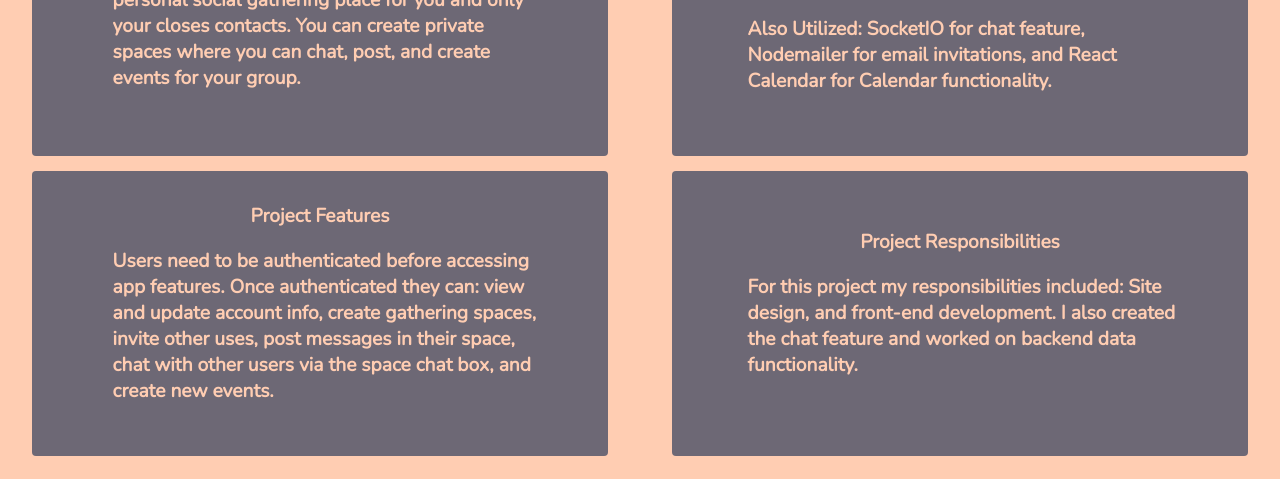
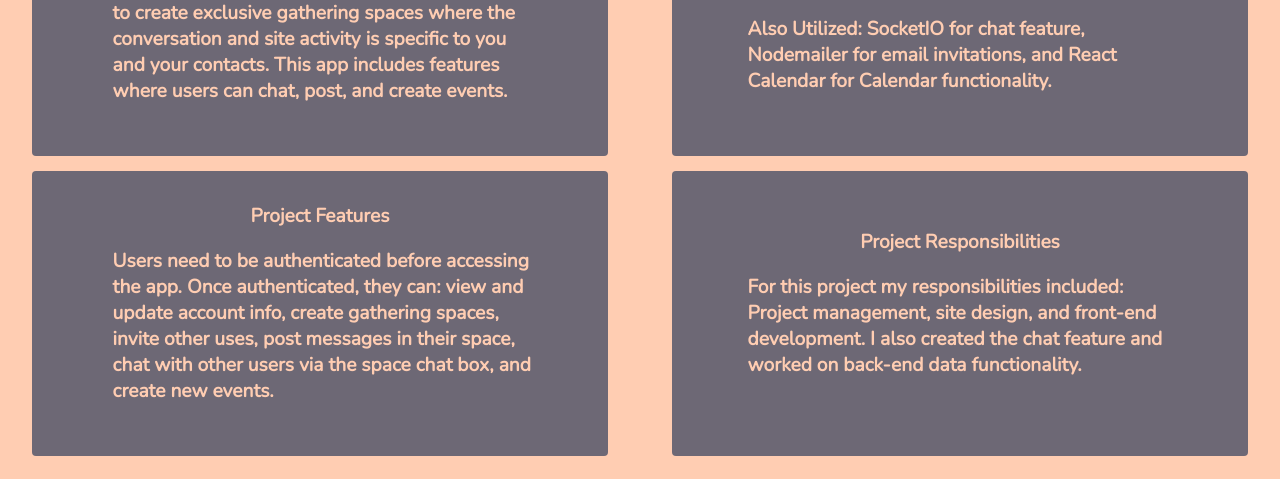
Before and after one commit to al-brooks/software-engineering-portfolio, a plain HTML site: page index.html in a window 1280 px wide. Shown: the part 3151-3630 px from the top of the page. Drawn offline with nearby package versions, Linux system fonts and the light colour scheme.

Commit message:
updated site text

```diff
--- a/index.html
+++ b/index.html
@@ -143,9 +143,10 @@
               <span>Project Summary</span>
               <p>
                 Gather is an application that serves as a more personal social
-                gathering place for you and only your closes contacts. You can
-                create private spaces where you can chat, post, and create
-                events for your group.
+                media experience. It allows users to create exclusive gathering
+                spaces where the conversation and site activity is specific to
+                you and your contacts. This app includes features where users
+                can chat, post, and create events.
               </p>
             </div>
             <div class="projectSummary projectTech">
@@ -167,19 +168,20 @@
             <div class="projectSummary">
               <span>Project Features</span>
               <p>
-                Users need to be authenticated before accessing app features.
-                Once authenticated they can: view and update account info,
-                create gathering spaces, invite other uses, post messages in
-                their space, chat with other users via the space chat box, and
-                create new events.
+                Users need to be authenticated before accessing the app. Once
+                authenticated, they can: view and update account info, create
+                gathering spaces, invite other uses, post messages in their
+                space, chat with other users via the space chat box, and create
+                new events.
               </p>
             </div>
             <div class="projectSummary projectResponsibility">
               <span>Project Responsibilities</span>
               <p>
-                For this project my responsibilities included: Site design, and
-                front-end development. I also created the chat feature and
-                worked on backend data functionality.
+                For this project my responsibilities included: Project
+                management, site design, and front-end development. I also
+                created the chat feature and worked on back-end data
+                functionality.
               </p>
             </div>
             <div class="projectLinks">
```
